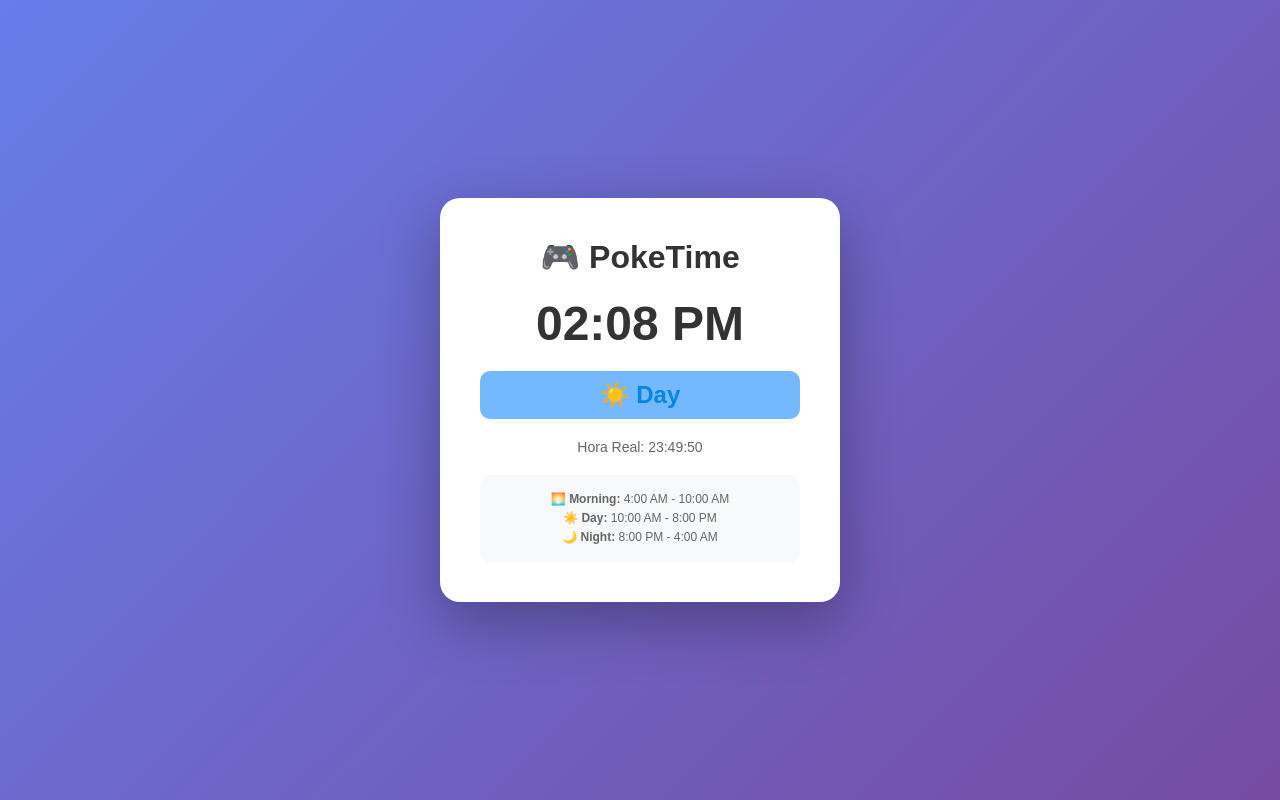
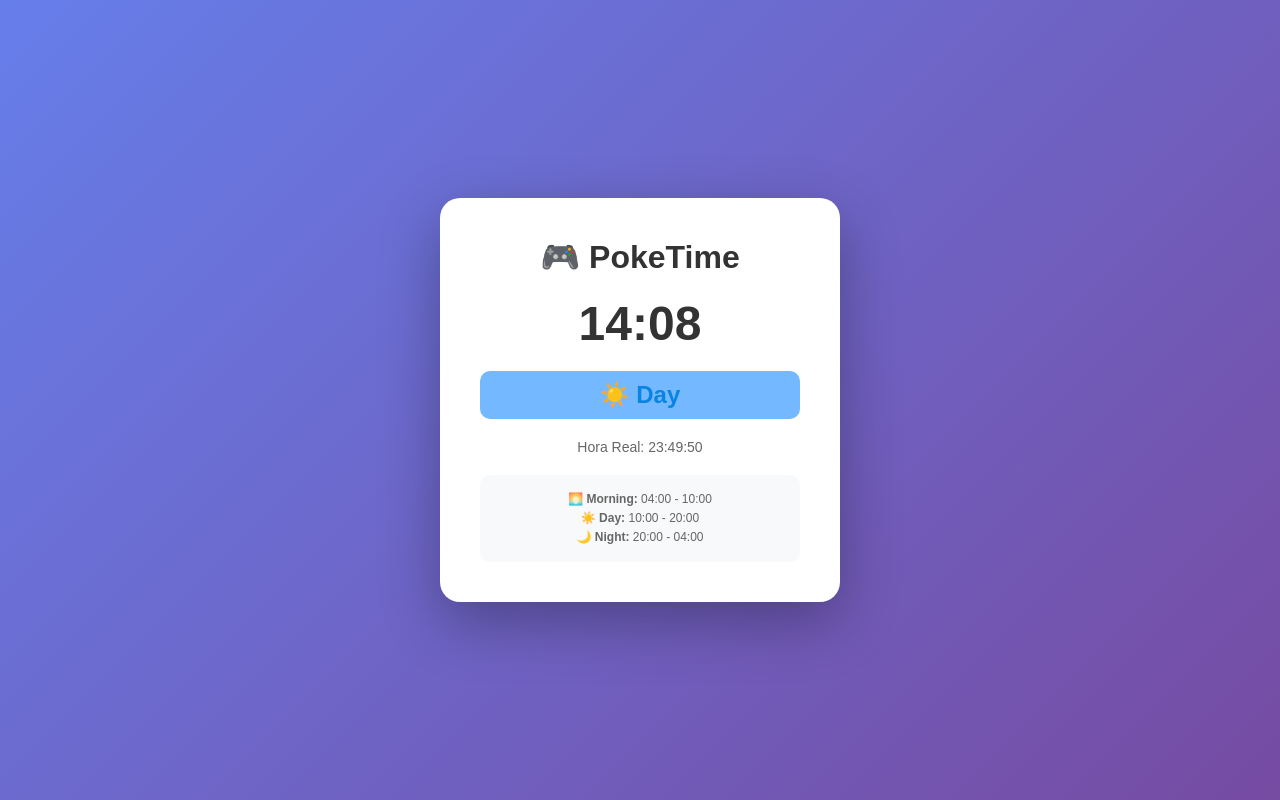
Before and after one commit to ceic1992/poketime.github.io, a plain HTML site: page index.html in a window 1280 px wide. Drawn offline with Linux system fonts and the light colour scheme.

Commit message:
Update index.html

```diff
--- a/index.html
+++ b/index.html
@@ -89,16 +89,16 @@
         <div class="period" id="period">---</div>
         <div class="real-time" id="realTime">Hora Real: --:--:--</div>
         <div class="info">
-            🌅 <strong>Morning:</strong> 4:00 AM - 10:00 AM<br>
-            ☀️ <strong>Day:</strong> 10:00 AM - 8:00 PM<br>
-            🌙 <strong>Night:</strong> 8:00 PM - 4:00 AM
+            🌅 <strong>Morning:</strong> 04:00 - 10:00<br>
+            ☀️ <strong>Day:</strong> 10:00 - 20:00<br>
+            🌙 <strong>Night:</strong> 20:00 - 04:00
         </div>
     </div>
 
     <script>
         // Punto de referencia preciso
         const REFERENCE_REAL_TIME = new Date('2025-11-24T18:36:03');
-        const REFERENCE_GAME_TIME = { hours: 12, minutes: 0 }; // 12:00 PM
+        const REFERENCE_GAME_TIME = { hours: 12, minutes: 0 }; // 12:00
 
         // Constantes: 1 minuto PRO = 12 segundos reales
         const SECONDS_PER_GAME_MINUTE = 12; // segundos reales por minuto del juego
@@ -138,10 +138,9 @@
             }
         }
 
-        function formatTime(hours, minutes) {
-            const period = hours >= 12 ? 'PM' : 'AM';
-            const displayHours = hours === 0 ? 12 : hours > 12 ? hours - 12 : hours;
-            return `${displayHours.toString().padStart(2, '0')}:${minutes.toString().padStart(2, '0')} ${period}`;
+        // FORMATO 24 HORAS
+        function formatTime24h(hours, minutes) {
+            return `${hours.toString().padStart(2, '0')}:${minutes.toString().padStart(2, '0')}`;
         }
 
         function updateClock() {
@@ -149,8 +148,8 @@
             const period = getPeriod(gameTime.hours);
             const now = new Date();
 
-            // Actualizar hora del juego
-            document.getElementById('gameTime').textContent = formatTime(gameTime.hours, gameTime.minutes);
+            // Actualizar hora del juego en formato 24h
+            document.getElementById('gameTime').textContent = formatTime24h(gameTime.hours, gameTime.minutes);
 
             // Actualizar período
             const periodElement = document.getElementById('period');
```
